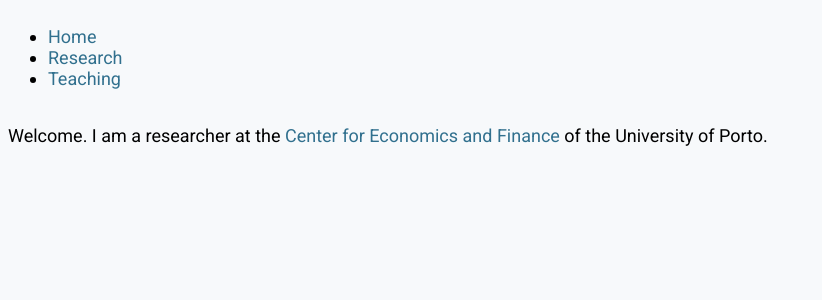
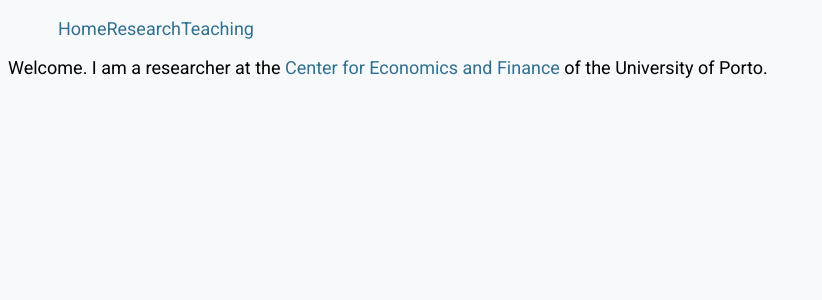
Before and after one commit to rmleite/rmleite.github.io, a Jekyll site: the page built from index.md, in a window 1280 px wide. Shown: the top 300 px of the page, without its empty margins (0-822 px from the left). Built offline with Jekyll 4.4.1, drawn with Linux system fonts in a browser that asks for light colours.

Commit message:
Update main.css

```diff
--- a/assets/css/main.css
+++ b/assets/css/main.css
@@ -12,7 +12,9 @@ a {
   text-decoration: none;
 }
 
-nav {
+nav ul {
   display: flex;
   list-style: none;
+  margin-left: 10px;
+  margin-right: 10px;
 }
```
